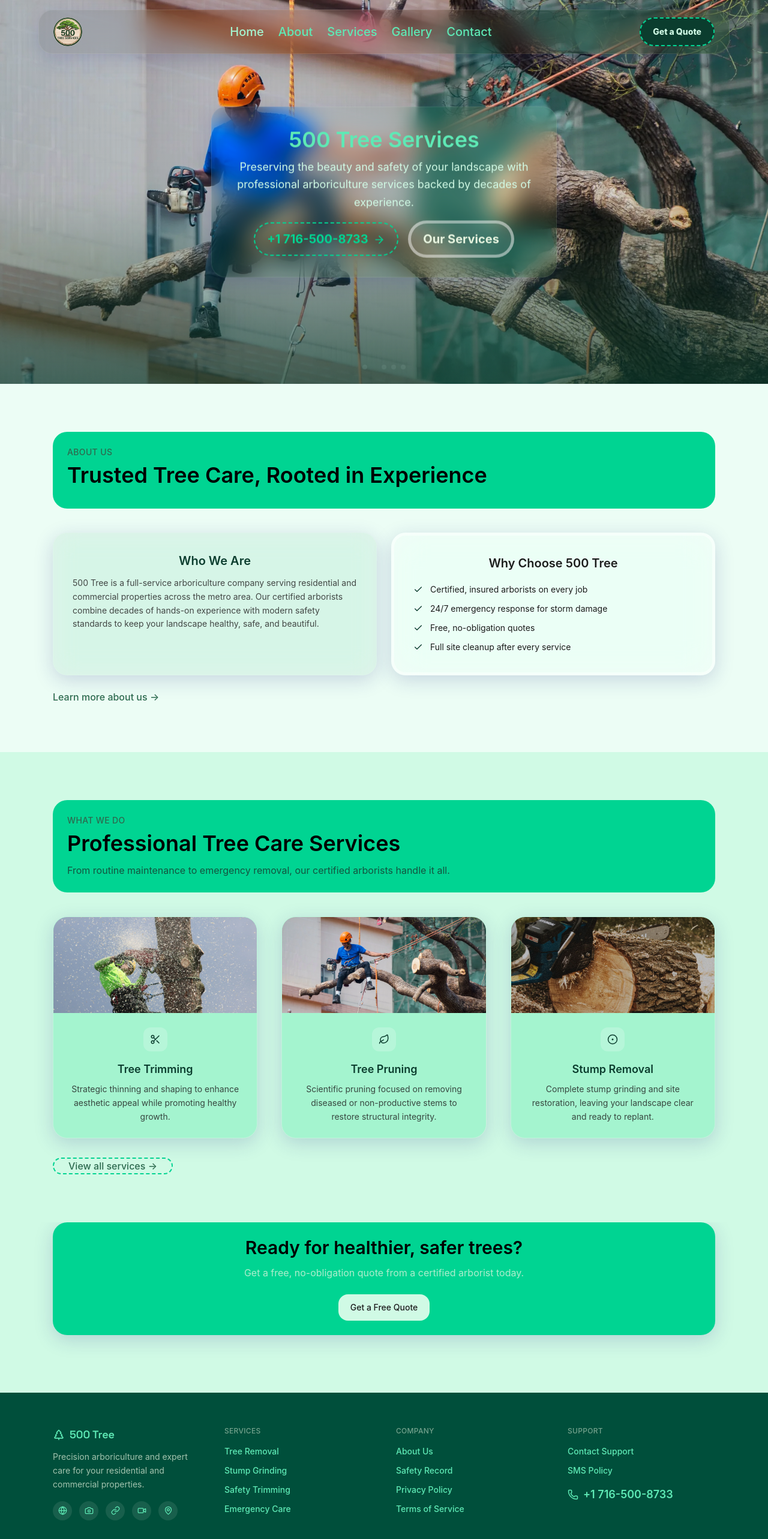
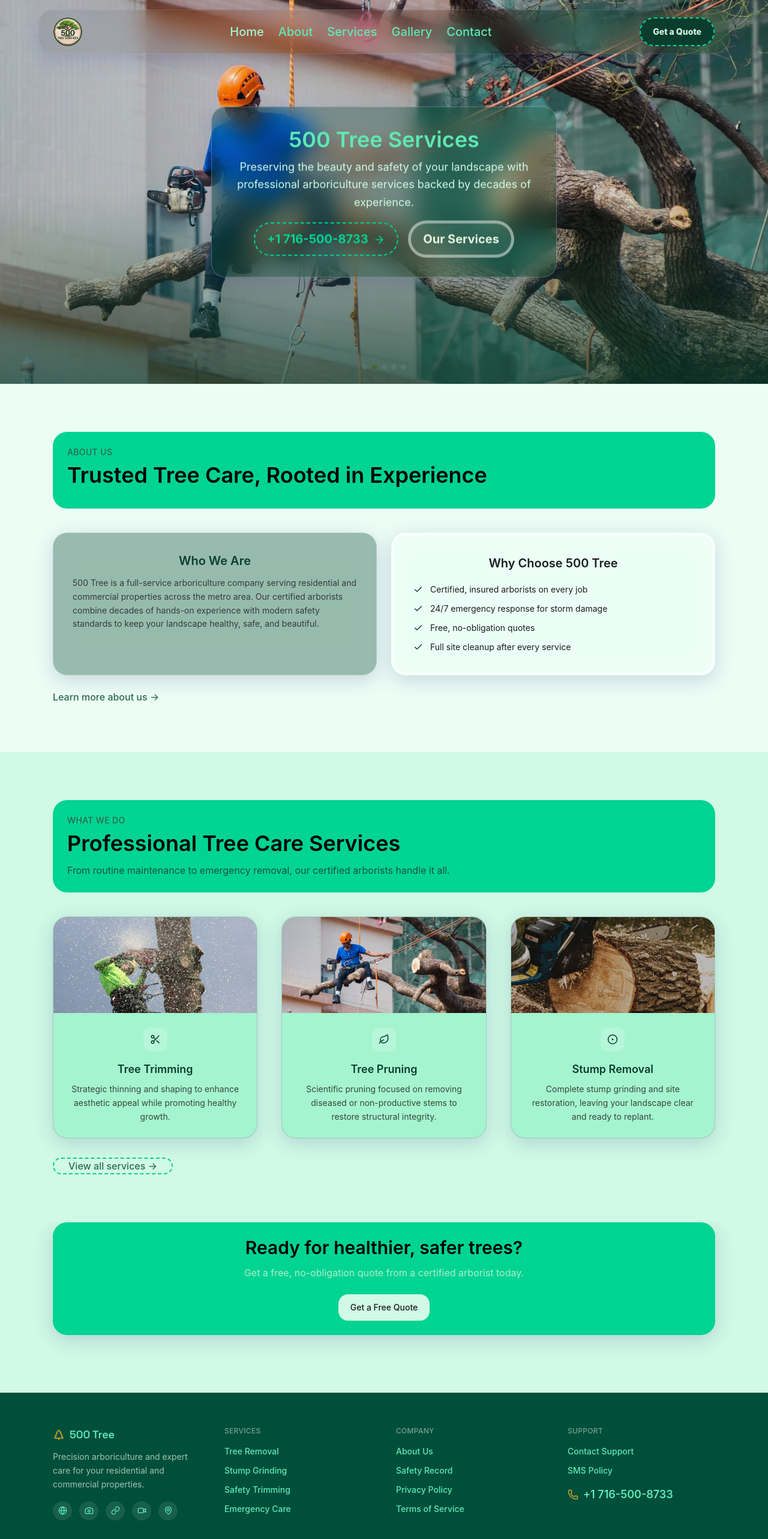
Before and after one commit to sarathkumargit/500-Tree-KD, a React (Vite) app in the folder frontend/: page / in a window 1280 px wide. Shown: the top 2566 px of the page at 60% size. Built offline with nearby package versions, Linux system fonts and the light colour scheme.

Commit message:
perf: fix LCP, async fonts, glass-dark opacity, restore gold color

```diff
--- a/frontend/index.html
+++ b/frontend/index.html
@@ -3,16 +3,29 @@
   <head>
     <meta charset="UTF-8" />
     <meta name="viewport" content="width=device-width, initial-scale=1.0" />
-    <title>KD 500 Tree | Professional Tree Care Services</title>
+    <title>500 Tree | Professional Tree Care Services</title>
     <meta name="description" content="Expert tree removal, trimming, pruning and stump removal serving the greater metro area." />
 
-    <!-- Favicon — logo shown in browser tab/URL bar -->
-<link rel="icon" type="image/webp" href="/logo.webp" style="border-radius: 50%" />
+    <!-- Favicon -->
+    <link rel="icon" type="image/webp" href="/logo.webp" />
 
-    <!-- Preconnect to Google Fonts to avoid render-blocking DNS lookup -->
+    <!-- LCP preload: browser fetches hero image before JS runs — fixes 14s LCP -->
+    <link rel="preload" as="image" href="/hero1.webp" fetchpriority="high" />
+
+    <!-- Preconnect for Google Fonts -->
     <link rel="preconnect" href="https://fonts.googleapis.com" />
     <link rel="preconnect" href="https://fonts.gstatic.com" crossorigin />
-    <link href="https://fonts.googleapis.com/css2?family=Space+Grotesk:wght@500;600;700&family=Inter:wght@400;500;600&display=swap" rel="stylesheet" />
+
+    <!-- Async font load — eliminates render-blocking (saves ~500ms) -->
+    <link
+      rel="preload"
+      as="style"
+      href="https://fonts.googleapis.com/css2?family=Space+Grotesk:wght@500;600;700&family=Inter:wght@400;500;600&display=swap"
+      onload="this.onload=null;this.rel='stylesheet'"
+    />
+    <noscript>
+      <link rel="stylesheet" href="https://fonts.googleapis.com/css2?family=Space+Grotesk:wght@500;600;700&family=Inter:wght@400;500;600&display=swap" />
+    </noscript>
   </head>
   <body>
     <div id="root"></div>
--- a/frontend/src/components/home/HeroImageStack.jsx
+++ b/frontend/src/components/home/HeroImageStack.jsx
@@ -1,21 +1,15 @@
 import { useState, useEffect } from 'react'
 
-import hero1 from '../../assets/hero1.webp'
+import img8  from '../../assets/img8.webp'
 import hero3 from '../../assets/hero3.webp'
 import hero4 from '../../assets/hero4.webp'
-import img8 from '../../assets/img8.webp'
-import g2 from '../../assets/g2.webp'
+import g2    from '../../assets/g2.webp'
 
-const images = [
-  hero1,
-  img8,
-  hero3,
-  hero4,
-  g2,
-]
+// hero1 lives in /public so the browser can preload it before JS runs (LCP fix)
+const HERO1_URL = '/hero1.webp'
 
-// Coverflow-style 3D image stack: front image centered, others fanned
-// behind it in depth using perspective + rotateY, auto-advancing on a timer.
+const images = [HERO1_URL, img8, hero3, hero4, g2]
+
 const HeroImageStack = () => {
   const [active, setActive] = useState(0)
   const [isMobile, setIsMobile] = useState(false)
@@ -29,18 +23,14 @@ const HeroImageStack = () => {
   }, [])
 
   useEffect(() => {
-    const id = setInterval(() => {
-      setActive((prev) => (prev + 1) % images.length)
-    }, 4000)
+    const id = setInterval(() => setActive((prev) => (prev + 1) % images.length), 4000)
     return () => clearInterval(id)
   }, [])
 
-  // Reduce the 3D intensity on small screens so fanned images don't clip
-  // outside a narrow viewport.
-  const translateStep = isMobile ? 4 : 8
-  const depthStep = isMobile ? 100 : 180
-  const rotateStep = isMobile ? -10 : -18
-  const scaleStep = isMobile ? 0.08 : 0.12
+  const translateStep = isMobile ? 4  : 8
+  const depthStep    = isMobile ? 100 : 180
+  const rotateStep   = isMobile ? -10 : -18
+  const scaleStep    = isMobile ? 0.08 : 0.12
 
   return (
     <div
@@ -50,7 +40,7 @@ const HeroImageStack = () => {
     >
       {images.map((src, i) => {
         let offset = i - active
-        if (offset > images.length / 2) offset -= images.length
+        if (offset >  images.length / 2) offset -= images.length
         if (offset < -images.length / 2) offset += images.length
 
         return (
@@ -60,9 +50,12 @@ const HeroImageStack = () => {
             alt=""
             role="presentation"
             onClick={() => setActive(i)}
+            /* i===0 is the LCP image — eager + high priority */
             loading={i === 0 ? 'eager' : 'lazy'}
             fetchpriority={i === 0 ? 'high' : 'auto'}
-            decoding="async"
+            decoding={i === 0 ? 'sync' : 'async'}
+            width={1920}
+            height={1080}
             tabIndex={-1}
             className="absolute inset-0 w-full h-full object-cover cursor-pointer transition-all duration-700 ease-out"
             style={{
@@ -80,7 +73,6 @@ const HeroImageStack = () => {
             key={i}
             onClick={() => setActive(i)}
             aria-label={`Show hero image ${i + 1}`}
-            aria-hidden="false"
             className={`w-1.5 h-1.5 sm:w-2 sm:h-2 rounded-full transition-colors ${i === active ? 'bg-gold' : 'bg-white/50'}`}
           />
         ))}
--- a/frontend/src/index.css
+++ b/frontend/src/index.css
@@ -2,11 +2,11 @@
 
 @theme {
   /* Brand colours */
-  --color-forest:  #0b3d2e;   /* deep forest green — backgrounds, dark surfaces */
-  --color-moss:    #2d6a4f;   /* mid-tone green — hover states, secondary buttons */
-  --color-canopy:  #e8f5e0;   /* pale green-white — text on dark, light surfaces */
-  /* --color-gold:    #c9a227;   golden amber — accent icons, CTA button */
-  --color-ink:     #1c1c1c;   /* near-black — body text */
+  --color-forest:  #0b3d2e;
+  --color-moss:    #2d6a4f;
+  --color-canopy:  #e8f5e0;
+  --color-gold:    #c9a227;
+  --color-ink:     #1c1c1c;
 
   /* Custom shadow */
   --shadow-glass: 0 8px 32px 0 rgba(31, 38, 135, 0.18);
@@ -15,7 +15,6 @@
   --font-display: 'Space Grotesk', sans-serif;
 }
 
-/* Liquid-glass signature: one shared recipe used by GlassPanel */
 .glass {
   background: rgba(255, 255, 255, 0.3);
   backdrop-filter: blur(28px) saturate(180%);
@@ -23,11 +22,12 @@
   border: 5px solid rgba(255, 255, 255, 0.45);
 }
 
+/* Increased background opacity from 0.05 → 0.35 so card is visible on bright images */
 .glass-dark {
-  background: rgba(11, 61, 46, 0.05);
+  background: rgba(11, 61, 46, 0.35);
   backdrop-filter: blur(20px) saturate(180%);
   -webkit-backdrop-filter: blur(20px) saturate(160%);
-  border: 1px solid rgba(255, 255, 255, 0.10);
+  border: 1px solid rgba(255, 255, 255, 0.25);
 }
 
 @keyframes fadeIn {
```
Also changed, not shown: frontend/public/hero1.webp (added).
